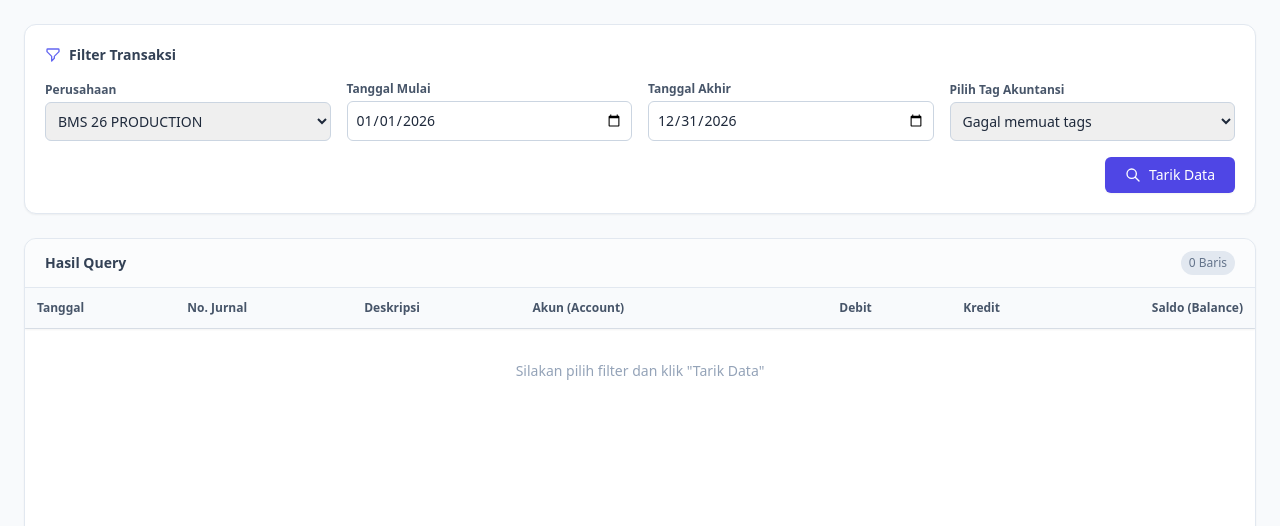
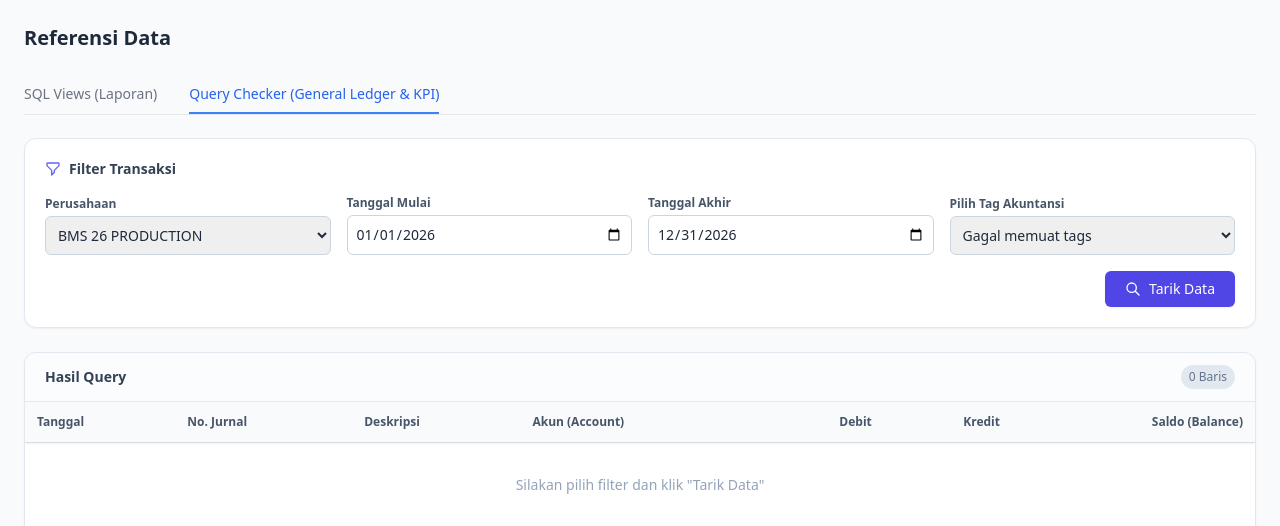
Before and after one commit to nicku-dev/bms-web, a FastAPI app: template app/templates/checker.html in a window 1280 px wide. Shown: the part 61-587 px from the top of the page. Run offline with FastAPI, Linux system fonts and the light colour scheme; the template is opened without the code that fills it, so the values that code supplies are empty; data comes from the database, SQL or seed files in the repository; parts of the project's set-up code (start-up, migrations or seed data) failed here and were passed over; some libraries are stand-ins or nearby versions.

Commit message:
feat: move Query Checker as submenu under Referensi Data and add Kapasitas and Trip KPIs

```diff
--- a/app/main.py
+++ b/app/main.py
@@ -1208,36 +1208,78 @@ async def execute_checker_query(payload: CheckerQuery):
     try:
         engine = ReportEngine(payload.db_name)
 
-        # Base query
-        query = """
-            SELECT
-                m.date,
-                m.name as move_name,
-                l.name as label,
-                a.code_store as account_code,
-                a.name->>'en_US' as account_name,
-                t.name->>'en_US' as tag_name,
-                l.debit,
-                l.credit,
-                (l.debit - l.credit) as balance
-            FROM pg.account_move_line l
-            JOIN pg.account_move m ON l.move_id = m.id
-            JOIN pg.account_account a ON l.account_id = a.id
-            JOIN pg.account_account_account_tag rel ON a.id = rel.account_account_id
-            JOIN pg.account_account_tag t ON rel.account_account_tag_id = t.id
-            WHERE m.state = 'posted'
-        """
+        if payload.tag_name == 'KPI_KAPASITAS':
+            query = f"""
+                SELECT
+                    current_date::date as date,
+                    fc.name as move_name,
+                    fv.name as label,
+                    'KPI' as account_code,
+                    'KAPASITAS' as account_name,
+                    'KAPASITAS' as tag_name,
+                    COALESCE(NULLIF(fvm3.cargo_capacity::numeric, 0), NULLIF(fvm.cargo_capacity::numeric, 0), 0) as debit,
+                    0 as credit,
+                    COALESCE(NULLIF(fvm3.cargo_capacity::numeric, 0), NULLIF(fvm.cargo_capacity::numeric, 0), 0) as balance
+                FROM pg.fleet_combination fc
+                JOIN pg.account_analytic_account aaa ON aaa.id = fc.analytic_account_id
+                JOIN pg.fleet_vehicle fv ON fc.primary_ship = fv.id
+                JOIN pg.fleet_vehicle_model fvm ON fv.model_id = fvm.id
+                LEFT JOIN pg.fleet_vehicle fv3 ON fc.secondary_ship = fv3.id
+                LEFT JOIN pg.fleet_vehicle_model fvm3 ON fv3.model_id = fvm3.id
+                ORDER BY fc.name
+            """
+        elif payload.tag_name == 'KPI_TRIP':
+            query = f"""
+                SELECT
+                    am.invoice_date as date,
+                    am.name as move_name,
+                    MAX(so.name) as label,
+                    'KPI' as account_code,
+                    'JUMLAH TRIP' as account_name,
+                    fc.name as tag_name,
+                    1 as debit,
+                    0 as credit,
+                    1 as balance
+                FROM pg.account_move am
+                JOIN pg.account_move_line aml ON am.id = aml.move_id
+                JOIN pg.sale_order_line_invoice_rel sil ON sil.invoice_line_id = aml.id
+                JOIN pg.sale_order_line sol ON sil.order_line_id = sol.id
+                JOIN pg.sale_order so ON so.id = sol.order_id
+                JOIN pg.fleet_combination fc ON fc.id = so.nama_kapal_id
+                WHERE am.state = 'posted'
+                  AND am.invoice_date >= '{payload.date_from}' AND am.invoice_date <= '{payload.date_to}'
+                GROUP BY am.invoice_date, am.name, fc.name, so.fo_number_id
+                ORDER BY am.invoice_date, am.name
+            """
+        else:
+            # Base query for GL
+            query = """
+                SELECT
+                    m.date,
+                    m.name as move_name,
+                    l.name as label,
+                    a.code_store as account_code,
+                    a.name->>'en_US' as account_name,
+                    t.name->>'en_US' as tag_name,
+                    l.debit,
+                    l.credit,
+                    (l.debit - l.credit) as balance
+                FROM pg.account_move_line l
+                JOIN pg.account_move m ON l.move_id = m.id
+                JOIN pg.account_account a ON l.account_id = a.id
+                JOIN pg.account_account_account_tag rel ON a.id = rel.account_account_id
+                JOIN pg.account_account_tag t ON rel.account_account_tag_id = t.id
+                WHERE m.state = 'posted'
+            """
+            # Add date filters
+            query += f" AND m.date >= '{payload.date_from}' AND m.date <= '{payload.date_to}'"
 
-        # Add date filters
-        query += f" AND m.date >= '{payload.date_from}' AND m.date <= '{payload.date_to}'"
+            # Add tag filter if provided
+            if payload.tag_name:
+                safe_tag = payload.tag_name.replace("'", "''")
+                query += f" AND t.name::VARCHAR LIKE '%\"en_US\": \"{safe_tag}\"%' "
 
-        # Add tag filter if provided
-        if payload.tag_name:
-            # We must escape single quotes in tag names just in case
-            safe_tag = payload.tag_name.replace("'", "''")
-            query += f" AND t.name::VARCHAR LIKE '%\"en_US\": \"{safe_tag}\"%' "
-
-        query += " ORDER BY m.date, m.name"
+            query += " ORDER BY m.date, m.name"
 
         df = engine.conn.execute(query).df()
         engine.close()
--- a/app/templates/checker.html
+++ b/app/templates/checker.html
@@ -39,6 +39,19 @@
     </nav>
 
     <main class="p-6 max-w-[1400px] mx-auto">
+
+        <div class="mb-6">
+            <h2 class="text-xl font-bold text-slate-800 mb-6">Referensi Data</h2>
+            <nav class="-mb-px flex space-x-8 border-b border-gray-200" aria-label="Tabs">
+                <a href="/reference" class="border-transparent text-gray-500 hover:text-gray-700 hover:border-gray-300 whitespace-nowrap py-2 border-b-2 font-medium text-sm">
+                SQL Views (Laporan)
+                </a>
+                <a href="/checker" class="border-blue-500 text-blue-600 whitespace-nowrap py-2 border-b-2 font-medium text-sm" aria-current="page">
+                Query Checker (General Ledger &amp; KPI)
+                </a>
+            </nav>
+        </div>
+
         <!-- Filter Section -->
         <div class="bg-white rounded-xl shadow-sm border border-slate-200 p-5 mb-6">
             <h2 class="text-sm font-bold text-slate-700 mb-4 flex items-center gap-2">
@@ -134,6 +147,12 @@
                 tags.forEach(t => {
                     sel.innerHTML += `<option value="${t}">${t}</option>`;
                 });
+
+                // Add Operational KPIs
+                sel.innerHTML += `<optgroup label="Operasional (KPI)">
+                    <option value="KPI_KAPASITAS">Kapasitas Kapal (BMS/FPS)</option>
+                    <option value="KPI_TRIP">Jumlah Trip (BMS/FPS)</option>
+                </optgroup>`;
             } catch(e) {
                 console.error("Failed to load tags", e);
                 document.getElementById('tag_name').innerHTML = '<option value="">Gagal memuat tags</option>';
```
Also changed, not shown: app/templates/dashboard.html (+1 -7 lines), app/templates/reference.html (+9 -2 lines).
